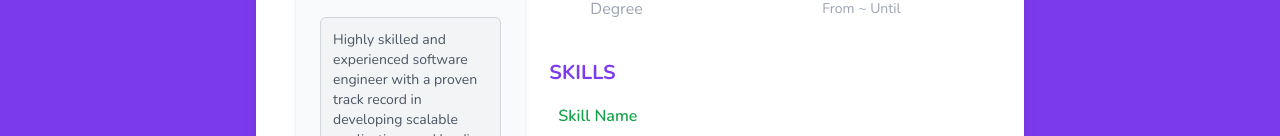
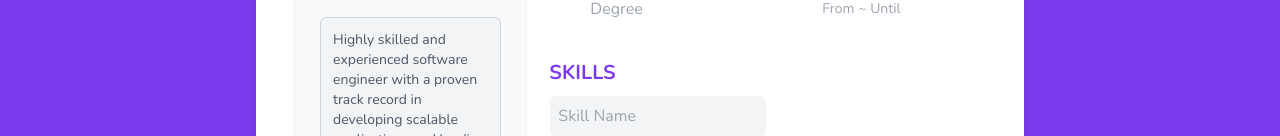
Before and after one commit to elderNova126/AiResumeMaker, a React (Vite) app: page / in a window 1280 px wide. Shown: the part 664-800 px from the top of the page. Built offline with nearby package versions, Linux system fonts and the light colour scheme.

Commit message:
fix move button

```diff
--- a/src/components/Educations.tsx
+++ b/src/components/Educations.tsx
@@ -95,7 +95,7 @@ const Educations: React.FC<{
                           </button>
                           <div
                             className="zorder-top absolute -top-3 right-16 hidden group-hover:flex items-center justify-center w-6 h-6 bg-red-500 text-white rounded-full shadow-md hover:bg-red-600 focus:outline-none focus:ring-2 focus:ring-offset-2 focus:ring-red-400 transition-all"
-                            {...provided.dragHandleProps}> M </div>
+                            {...provided.dragHandleProps}> :: </div>
                         </>
                       )}
                       <button
--- a/src/components/Experiences.tsx
+++ b/src/components/Experiences.tsx
@@ -98,7 +98,7 @@ const Experiences: React.FC<{
                             className="zorder-top absolute -top-3 right-16 hidden group-hover:flex items-center justify-center w-6 h-6 bg-red-500 text-white rounded-full shadow-md hover:bg-red-600 focus:outline-none focus:ring-2 focus:ring-offset-2 focus:ring-red-400 transition-all"
                             {...provided.dragHandleProps}
                           >
-                            M
+                            ::
                           </div>
                         </>
                       )}
--- a/src/components/Skills.tsx
+++ b/src/components/Skills.tsx
@@ -65,7 +65,7 @@ const Skills: React.FC<{
             <div
               {...provided.droppableProps}
               ref={provided.innerRef}
-              className="grid grid-cols-2 sm:grid-cols-3 md:grid-cols-4 lg:grid-cols-5 gap-4"
+              className="flex flex-wrap gap-2"
             >
               {skills.map((skill, index) => (
                 <Draggable
@@ -77,7 +77,7 @@ const Skills: React.FC<{
                     <div
                       ref={provided.innerRef}
                       {...provided.draggableProps}
-                      className={`relative group border border-transparent rounded-md hover:border-gray-300 transition-all ${
+                      className={`relative group border border-transparent rounded-md hover:border-gray-300 transition-all flex-shrink-0${
                         snapshot.isDragging ? "bg-gray-100 shadow-md" : ""
                       }`}
                     >
@@ -95,7 +95,7 @@ const Skills: React.FC<{
                             className="absolute -top-3 right-16 hidden group-hover:flex items-center justify-center w-6 h-6 bg-red-500 text-white rounded-full shadow-md hover:bg-red-600 focus:outline-none focus:ring-2 focus:ring-offset-2 focus:ring-red-400 transition-all"
                             {...provided.dragHandleProps}
                           >
-                            M
+                            ::
                           </div>
                         </>
                       )}
@@ -110,7 +110,7 @@ const Skills: React.FC<{
 
                       <AutoResizeField
                         defaultValue={skill.skillname}
-                        className="p-2 textEdit font-semibold placeholder-green-600 text-green-600 border-b border-transparent hover:border-gray-300 focus:border-emerald-500 focus:outline-none rounded-md transition ease-in-out duration-200"
+                        className="p-2 textEdit border-b border-transparent hover:border-gray-300 bg-gray-100 focus:border-emerald-500 focus:outline-none rounded-md transition ease-in-out duration-200 max-w-[400px]"
                         placeholder="Skill Name"
                       />
                     </div>
```
